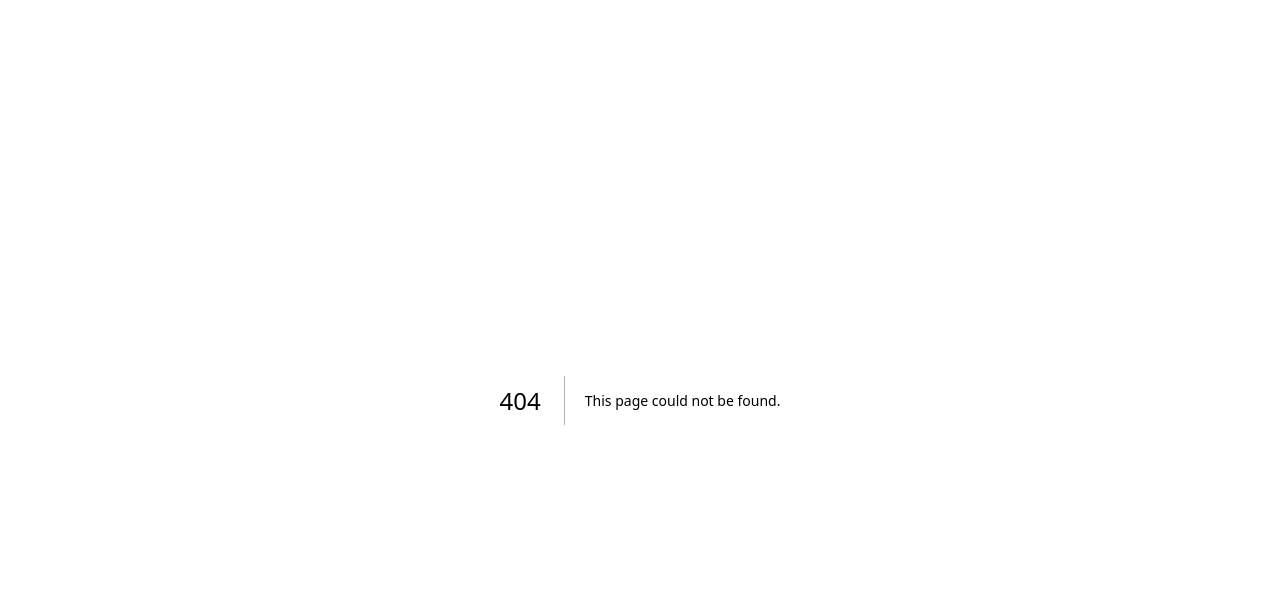
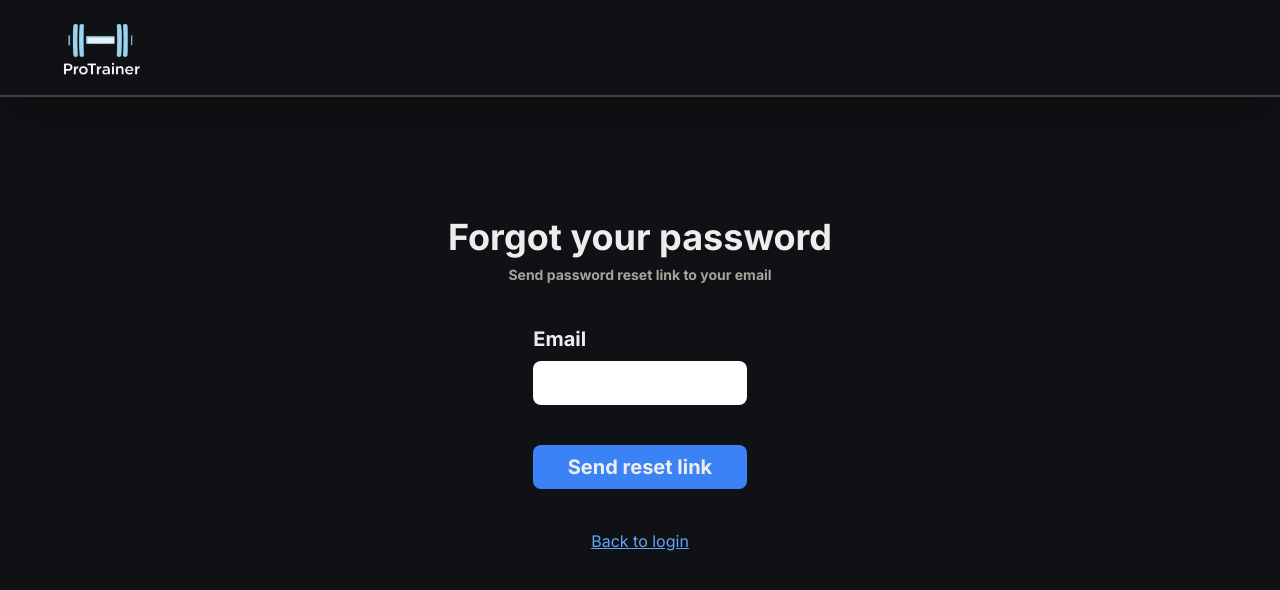
Before and after one commit to IgWrzesinskiDEV/ProTrainer, a Next.js app: page /auth/password-reset in a window 1280 px wide. Before the commit this address had no page. Shown: the top 590 px of the page. Built offline with nearby package versions, Linux system fonts and the light colour scheme; what @mui/material-nextjs would draw is missing.

Commit message:
Reset password form completed

```diff
--- /dev/null
+++ b/src/app/(signIn)/auth/password-reset/page.tsx
@@ -0,0 +1,5 @@
+import PasswordReset from "@/components/UI/auth/PasswordReset";
+
+export default function PasswordResetPage() {
+  return <PasswordReset />;
+}
--- a/src/components/UI/auth/Auth.tsx
+++ b/src/components/UI/auth/Auth.tsx
@@ -10,8 +10,8 @@ interface AuthProps extends ComponentProps<"div"> {
 
 export default function Auth({ isLogin }: AuthProps) {
   return (
-    <div className="flex h-screen items-center flex-col  gap-10">
-      <div className="flex items-center flex-col gap-1 ">
+    <div className="flex h-[60vh] items-center flex-col  gap-10">
+      <div className="flex items-center flex-col gap-2 ">
         <h1 className="text-4xl">{isLogin ? "Log in" : "Sign up"}</h1>
         <p className="text-stone-400 text-sm ">
           {isLogin
@@ -31,9 +31,12 @@ export default function Auth({ isLogin }: AuthProps) {
       <AuthForm />
       <div className="flex flex-col items-center gap-3">
         {isLogin && (
-          <button className="text-blue-400 font-normal underline">
+          <Link
+            href="/auth/password-reset"
+            className="text-blue-400 font-normal underline"
+          >
             Forgot password
-          </button>
+          </Link>
         )}
         <p>
           {isLogin ? "Don't have an account?" : "Already have an account?"}{" "}
--- /dev/null
+++ b/src/components/UI/auth/PasswordReset.tsx
@@ -0,0 +1,23 @@
+import Link from "next/link";
+
+import ResetPasswordForm from "./PasswordResetForm";
+
+export default function PasswordReset() {
+  return (
+    <div className="flex h-[60vh] items-center justify-center flex-col  gap-10">
+      <div className="flex items-center flex-col gap-2 ">
+        <h1 className="text-4xl">Forgot your password</h1>
+        <p className="text-stone-400 text-sm ">
+          Send password reset link to your email
+        </p>
+      </div>
+
+      {/* <AuthForm /> */}
+      <ResetPasswordForm />
+
+      <Link href="/auth/login" className="text-blue-400 font-normal underline">
+        Back to login
+      </Link>
+    </div>
+  );
+}
--- /dev/null
+++ b/src/components/UI/auth/PasswordResetForm.tsx
@@ -0,0 +1,43 @@
+"use client";
+
+import Input from "../Input";
+import CircularProgress from "@mui/material/CircularProgress";
+
+import { useActionState } from "react";
+
+const initialState = {
+  errors: {},
+};
+
+export default function ResetPasswordForm() {
+  //   const [formState, formAction, isPending] = useActionState(
+  //     authMode,
+  //     initialState
+  //   );
+  return (
+    <form className="flex flex-col gap-6 w-1/6">
+      <Input
+        label="email"
+        type="text"
+        // disabled={isPending}
+      />
+
+      {/* {formState?.errors && (
+        <ul className="flex flex-col gap-2 text-red-500">
+          {Object.keys(formState.errors).map((error) => (
+            <li key={error}>
+              {formState.errors[error as keyof typeof formState.errors]}
+            </li>
+          ))}
+        </ul>
+      )} */}
+      <button
+        // disabled={isPending}
+        className=" py-2 text-xl bg-blue-500 rounded-lg flex items-center justify-center w-full mx-auto mt-4 disabled:bg-opacity-0 disabled:border-stone-700 disabled:border-2"
+      >
+        {/* {!isPending ? "Send reset link" : <CircularProgress size={25} />} */}
+        Send reset link
+      </button>
+    </form>
+  );
+}
```
